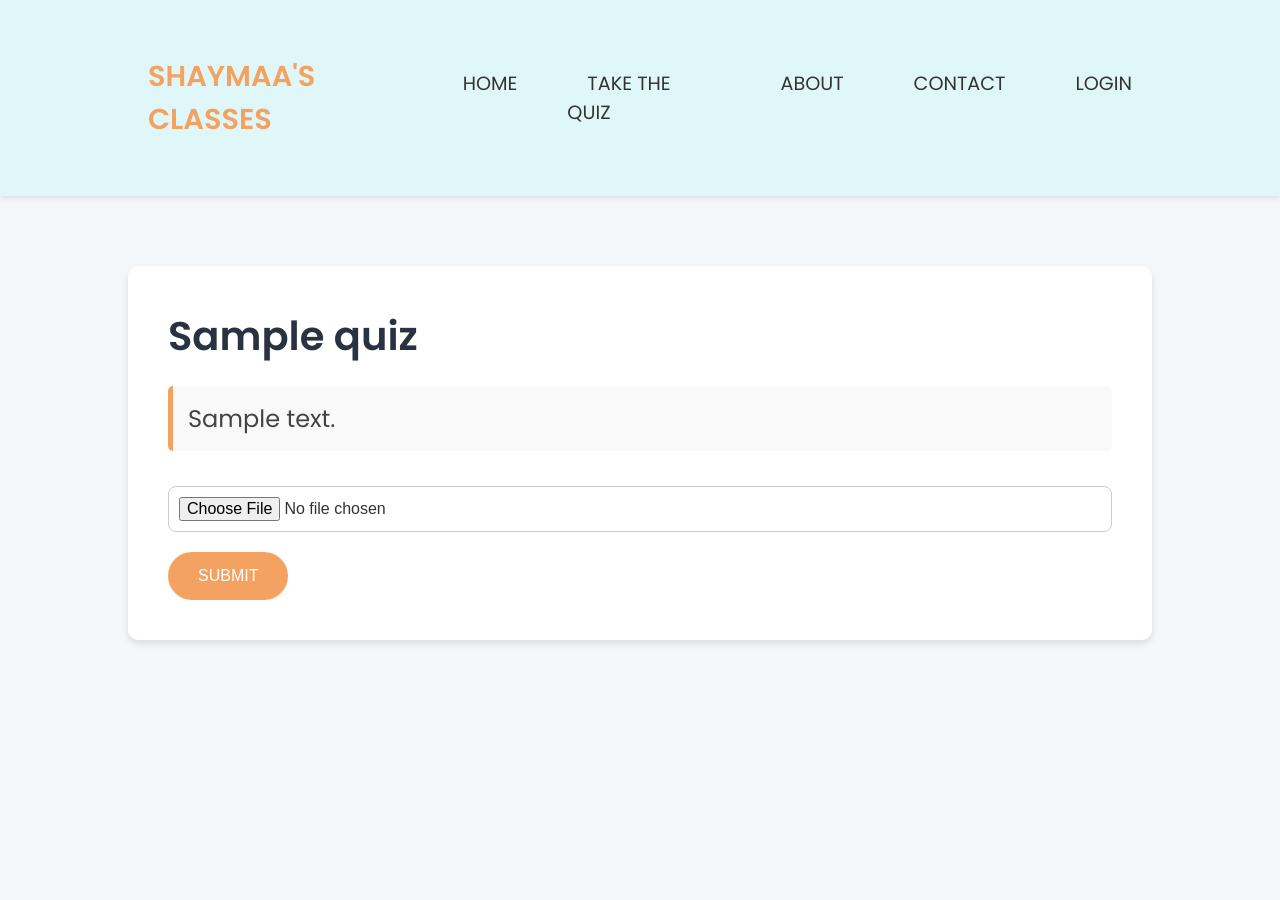
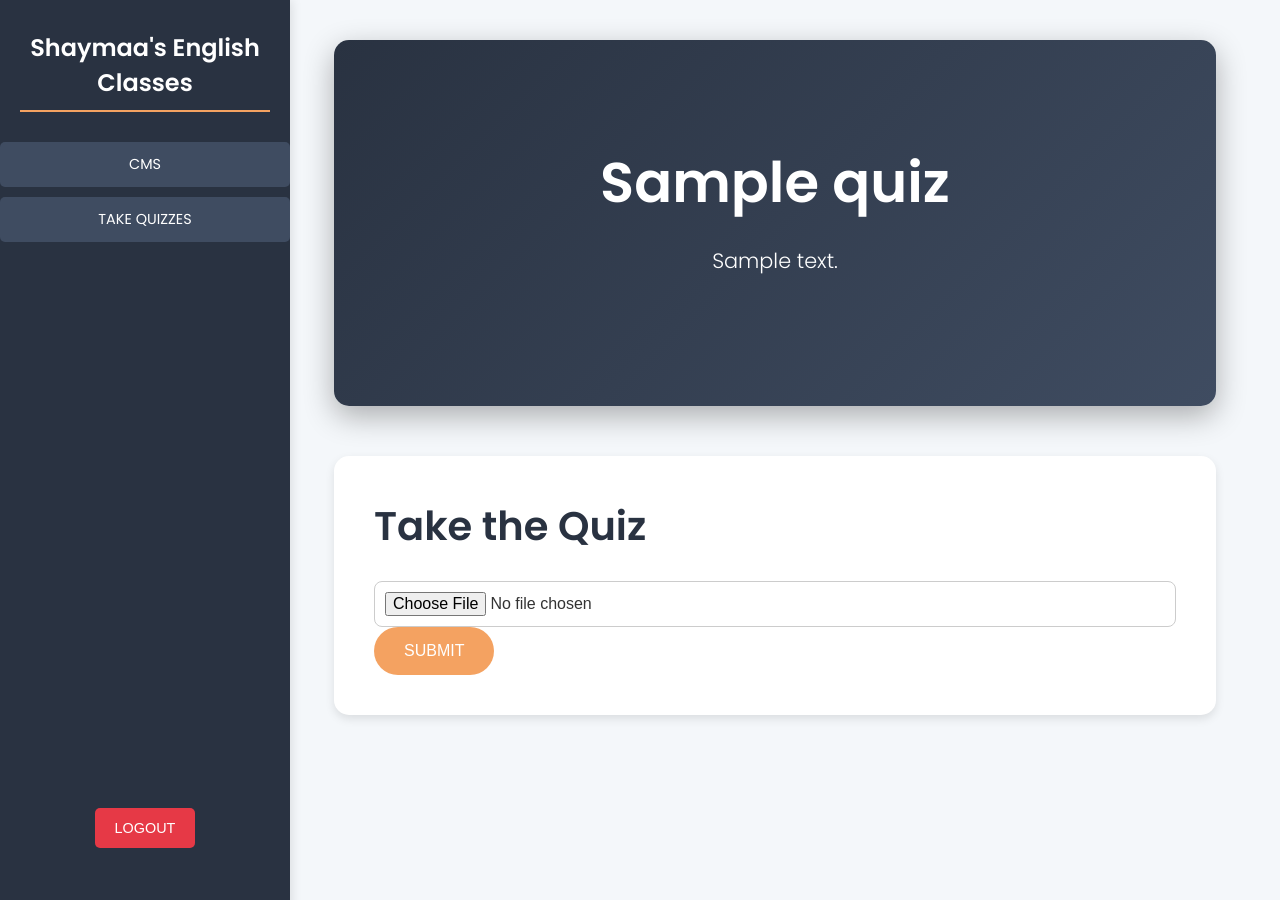
Before and after one commit to mohamed3610/Classroom, a Django app: template Classroom/Quiz/templates/take_quiz.html in a window 1280 px wide. Run offline with Django 5.2, Linux system fonts and the light colour scheme; the template is opened without the code that fills it: values that come from a table or form of the project are taken from there, others are empty; tables that the repository leaves empty hold one stand-in row (values such as "Sample post"); some libraries are stand-ins or nearby versions.

Commit message:
large update

```diff
--- a/Classroom/Quiz/templates/take_quiz.html
+++ b/Classroom/Quiz/templates/take_quiz.html
@@ -5,7 +5,7 @@
   <meta name="viewport" content="width=device-width, initial-scale=1.0">
   <title>Take the Quiz - Shaymaa's English Classes</title>
   <link href="https://fonts.googleapis.com/css2?family=Poppins:wght@300;400;600&display=swap" rel="stylesheet">
-    <link href="https://cdn.jsdelivr.net/npm/font-awesome/css/font-awesome.min.css" rel="stylesheet">
+  <link rel="stylesheet" href="https://cdnjs.cloudflare.com/ajax/libs/font-awesome/6.0.0/css/all.min.css">
   <style>
     /* General Styles */
     body {
@@ -15,131 +15,153 @@
       background-color: #f4f7fa;
       color: #333;
       overflow-x: hidden;
+      display: flex;
     }
 
-        h1, h2, p {
+    h1, h2, h3, p {
       margin: 0;
     }
 
     .container {
-            width: 80%;
+      width: 90%;
       max-width: 1200px;
       margin: 0 auto;
       padding: 40px 0;
     }
 
-        /* Navbar Styles */
-        .navbar {
-            background-color: #e0f7fa; /* Darker light blue */
-            padding: 15px 0;
-            position: sticky;
+    /* Sidebar Styles */
+    .sidebar {
+      width: 250px;
+      background-color: #293241;
+      color: #fff;
+      padding: 20px;
+      height: 100vh;
+      position: fixed;
       top: 0;
-            z-index: 1000;
-            box-shadow: 0 2px 5px rgba(0, 0, 0, 0.1);
-        }
-
-        .navbar .container {
+      left: 0;
+      box-shadow: 2px 0 10px rgba(0, 0, 0, 0.1);
       display: flex;
-            justify-content: space-between;
+      flex-direction: column;
       align-items: center;
     }
 
-        .navbar .logo {
-            color: #f4a261;
-            font-size: 1.8rem;
-            font-weight: 600;
-            text-transform: uppercase;
-            margin-left: 20px;
+    .sidebar-content {
+      flex-grow: 0.9; /* Push the logout button to the bottom */
+      width: 100%;
+      display: flex;
+      flex-direction: column;
+      align-items: center;
     }
 
-        .navbar ul {
-            list-style: none;
-            padding: 0;
-            display: flex;
-            gap: 30px;
-            margin: 0;
+    .sidebar-title {
+      font-size: 1.5rem;
+      font-weight: 600;
+      margin-bottom: 30px;
+      text-align: center;
+      padding: 10px;
+      border-bottom: 2px solid #f4a261;
     }
 
-        .navbar ul li {
-            display: inline-block;
+    .sidebar .cta-button {
+      display: block;
+      width: 100%;
+      background-color: #3f4c61;
+      color: white;
+      padding: 12px 20px;
+      text-transform: uppercase;
+      border: none;
+      border-radius: 5px;
+      font-size: 0.9rem;
+      cursor: pointer;
+      text-decoration: none;
+      transition: background-color 0.3s ease, transform 0.3s ease;
+      margin-bottom: 10px;
+      text-align: center;
     }
 
-        .navbar ul li a {
-            color: #333;
-            text-decoration: none;
-            font-size: 1.2rem;
-            font-weight: 500;
-            text-transform: uppercase;
-            padding: 10px 20px;
-            border-radius: 30px;
-            transition: background-color 0.3s ease;
+    .sidebar .cta-button[type="submit"] {
+      background-color: #e63946; /* Red color for logout button */
+      border: none;
+      width: 100%;
+      cursor: pointer;
     }
 
-        .navbar ul li a:hover {
+    .sidebar .cta-button[type="submit"]:hover {
+      background-color: #d62828; /* Darker red on hover */
+      transform: translateY(-3px);
+    }
+
+    .sidebar .cta-button:hover {
       background-color: #f4a261;
+      transform: translateY(-3px);
+    }
+
+    /* Hero Section */
+    .hero {
+      display: flex;
+      flex-direction: column;
+      align-items: center;
+      justify-content: center;
+      background: linear-gradient(135deg, #293241, #3f4c61);
       color: #fff;
+      padding: 100px 20px;
+      border-radius: 15px;
+      box-shadow: 0 10px 30px rgba(0, 0, 0, 0.3);
+      text-align: center;
+      opacity: 0;
+      animation: fadeIn 1.5s forwards;
+      margin-left: 270px; /* Adjust for sidebar width */
     }
+
+    .hero-text h1 {
+      font-size: 3.5rem;
+      margin-bottom: 20px;
+      font-weight: 600;
+    }
+
+    .hero-text p {
+      font-size: 1.3rem;
+      margin-bottom: 30px;
+      font-weight: 300;
+    }
+
+    /* Course Content Section */
+    .course-content {
+      background-color: #fff;
+      padding: 40px;
+      border-radius: 15px;
+      margin-top: 50px;
+      box-shadow: 0 4px 10px rgba(0, 0, 0, 0.1);
+      opacity: 0;
+      animation: fadeIn 1.5s 0.5s forwards;
+      margin-left: 270px; /* Adjust for sidebar width */
+    }
+
+    .course-content h2 {
+      font-size: 2.5rem;
+      margin-bottom: 20px;
+      color: #293241;
+      font-weight: 600;
+    }
+
     .form-group textarea {
       padding: 20px;
-    font-size: 1.5rem;  /* Slightly larger font size for easier reading */
+      font-size: 1.5rem; /* Slightly larger font size for easier reading */
       border: 1px solid #ccc;
       border-radius: 10px;
       overflow: scroll;
-    height: 500px;  /* Increased height */
+      height: 500px; /* Increased height */
       box-sizing: border-box;
       margin-top: 5px;
-    resize: none;  /* Disable resizing */
+      resize: none; /* Disable resizing */
     }
 
     .form-group textarea:focus {
       outline: none;
       border-color: #f4a261;
     }
-        /* Quiz Section */
-        .quiz-section {
-            background-color: #fff;
-            padding: 40px;
-            border-radius: 10px;
-            box-shadow: 0 4px 6px rgba(0, 0, 0, 0.1);
-            margin-top: 30px;
-            animation: fadeIn 1.5s forwards;
-        }
 
-        .quiz-section h1 {
-            font-size: 2.5rem;
-            color: #293241;
-            font-weight: 600;
-            margin-bottom: 20px;
-        }
-
-        .quiz-section p.description {
-            font-size: 1.5rem;
-            color: #444;
-            margin-bottom: 30px;
-            background-color: #f9f9f9;
-            padding: 15px;
-            border-left: 5px solid #f4a261;
-            border-radius: 5px;
-        }
-
-        .quiz-section form {
-            display: flex;
-            flex-direction: column;
-            gap: 20px;
-        }
-
-        .quiz-section form .form-group {
-            display: flex;
-            flex-direction: column;
-            gap: 10px;
-        }
-
-        .form-group label {
-            font-size: 1.2rem;
-            color: #293241;
-        }
-
-        .form-group input, .form-group select, .form-group textarea {
+    .form-group input {
       padding: 10px;
       font-size: 1rem;
       border: 1px solid #ccc;
@@ -149,11 +171,10 @@
       box-sizing: border-box;
     }
 
-        .form-group input:focus, .form-group select:focus, .form-group textarea:focus {
+    .form-group input:focus {
       outline: none;
       border-color: #f4a261;
     }
-
 
     button {
       background-color: #f4a261;
@@ -171,6 +192,7 @@
     button:hover {
       background-color: #e76f51;
     }
+
     .error-message {
       background-color: #ffdddd; /* Light red background */
       color: #d8000c; /* Red text */
@@ -223,63 +245,68 @@
       100% { opacity: 1; }
     }
 
-        /* Mobile Navbar */
-        .navbar .menu-toggle {
-            display: none;
-            font-size: 2rem;
-            cursor: pointer;
-            color: #333;
+    /* Media Queries */
+    @media (max-width: 768px) {
+      body {
+        flex-direction: column;
       }
 
-        @media (max-width: 768px) {
-            .navbar ul {
-                display: none;
-                flex-direction: column;
-                align-items: center;
-                gap: 15px;
-                margin-top: 20px;
+      .sidebar {
+        width: 100%;
+        height: auto;
+        position: static;
         padding: 10px;
+        box-shadow: none;
       }
 
-            .navbar ul li {
-                display: block;
+      .sidebar .cta-button {
+        width: 70%;
       }
 
-            .navbar .menu-toggle {
-                display: block;
+      .hero, .course-content {
+        margin-left: 0;
       }
 
-            .navbar ul.active {
-                display: flex;
+      .hero-text h1 {
+        font-size: 2.5rem;
+      }
+
+      .hero-text p {
+        font-size: 1.1rem;
       }
     }
-
   </style>
 </head>
 <body>
-    <!-- Navbar Section -->
-    <nav class="navbar">
+  <!-- Sidebar -->
+  <div class="sidebar">
+    <div class="sidebar-content">
+      <div class="sidebar-title">Shaymaa's English Classes</div>
+      <a href="{% url 'cms:student_cms' %}" class="cta-button">CMS</a>
+      <a href="{% url 'cms:quizzes_page' %}" class="cta-button">Take Quizzes</a>
+    </div>
+    <!-- Logout Button -->
+    <form action="{% url 'logout' %}" method="post">
+      {% csrf_token %}
+      <button type="submit" class="cta-button" style="background-color: #e63946;">Logout</button>
+    </form>
+  </div>
+
+  <!-- Main Content -->
   <div class="container">
-            <div class="logo">Shaymaa's Classes</div>
-            <div class="menu-toggle" id="menu-toggle">
-                <i class="fa fa-bars"></i>
+    <!-- Hero Section -->
+    <section class="hero">
+      <div class="hero-text">
+        <h1>{{ quiz.title }}</h1>
+        <p>{{ quiz.description }}</p>
       </div>
-            <ul id="navbar-links">
-                <li><a href="/">Home</a></li>
-                <li><a href="/quiz">Take the Quiz</a></li>
-                <li><a href="/about">About</a></li>
-                <li><a href="/contact">Contact</a></li>
-                <li><a href="/login">Login</a></li>
-            </ul>
-        </div>
-    </nav>
+    </section>
 
-    <div class="container">
-        <section class="quiz-section">
-            <h1>{{ quiz.title }}</h1>
-            <p class="description">{{ quiz.description }}</p>
+    <!-- Quiz Content -->
+    <section class="course-content">
+      <h2>Take the Quiz</h2>
       {% if error %}
-            <div class="error-message" style="color: red; font-weight: bold; margin-bottom: 20px;">
+        <div class="error-message">
           {{ error }}
         </div>
       {% endif %}
@@ -300,25 +327,17 @@
   </div>
 
   <script>
-        // Toggle navbar menu on mobile
-        const menuToggle = document.getElementById('menu-toggle');
-        const navbarLinks = document.getElementById('navbar-links');
-
-        menuToggle.addEventListener('click', () => {
-            navbarLinks.classList.toggle('active');
-        });
-
     // Handle form submission and show loading screen
     const form = document.getElementById('quiz-form');
     const loadingOverlay = document.getElementById('loading-overlay');
 
     form.addEventListener('submit', function(event) {
-            event.preventDefault();  // Prevent form from submitting immediately
-            loadingOverlay.style.display = 'flex';  // Show loading overlay
+      event.preventDefault(); // Prevent form from submitting immediately
+      loadingOverlay.style.display = 'flex'; // Show loading overlay
 
       // Simulate an AJAX submission with a timeout (you can replace this with actual AJAX logic)
       setTimeout(function() {
-                form.submit();  // Submit the form after the "loading" animation is complete
+        form.submit(); // Submit the form after the "loading" animation is complete
       }, 3000); // Simulate a 3-second delay
     });
   </script>
```
Lines whose indentation alone changed are shown as unchanged.
